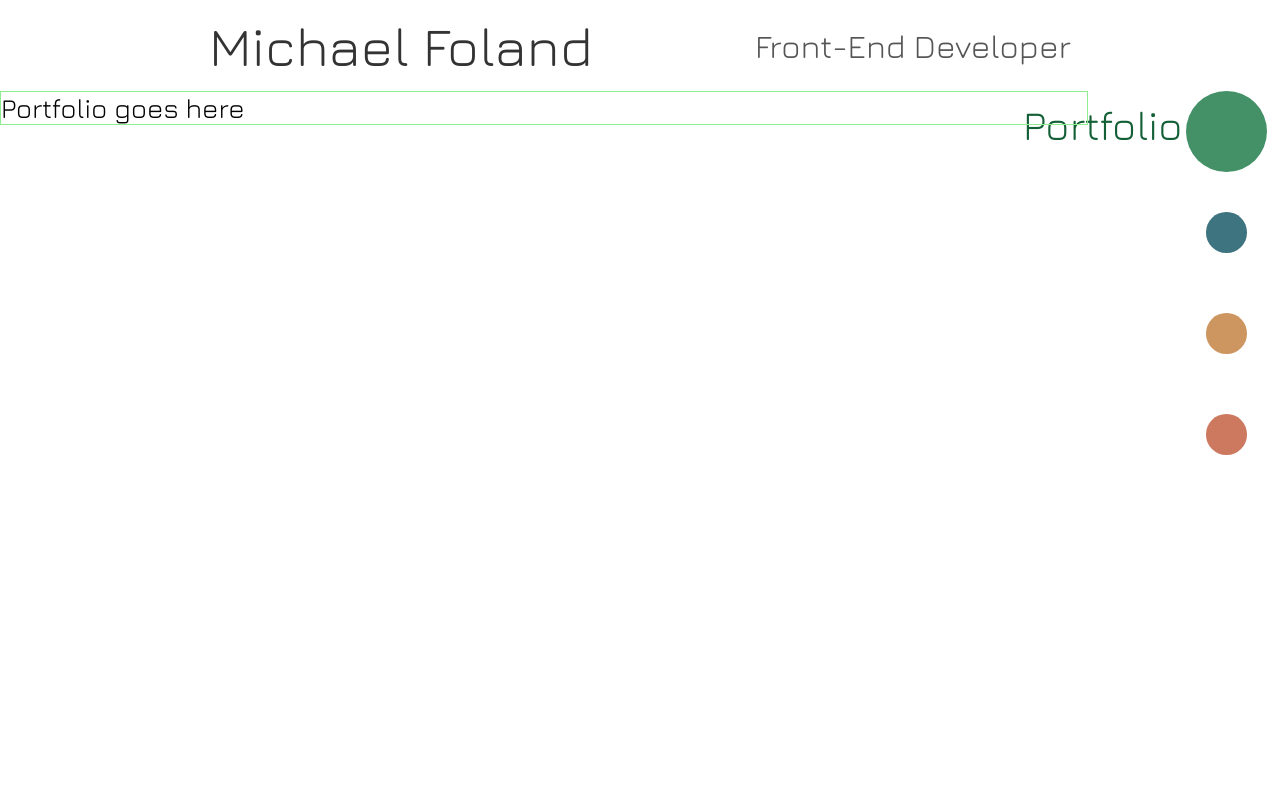
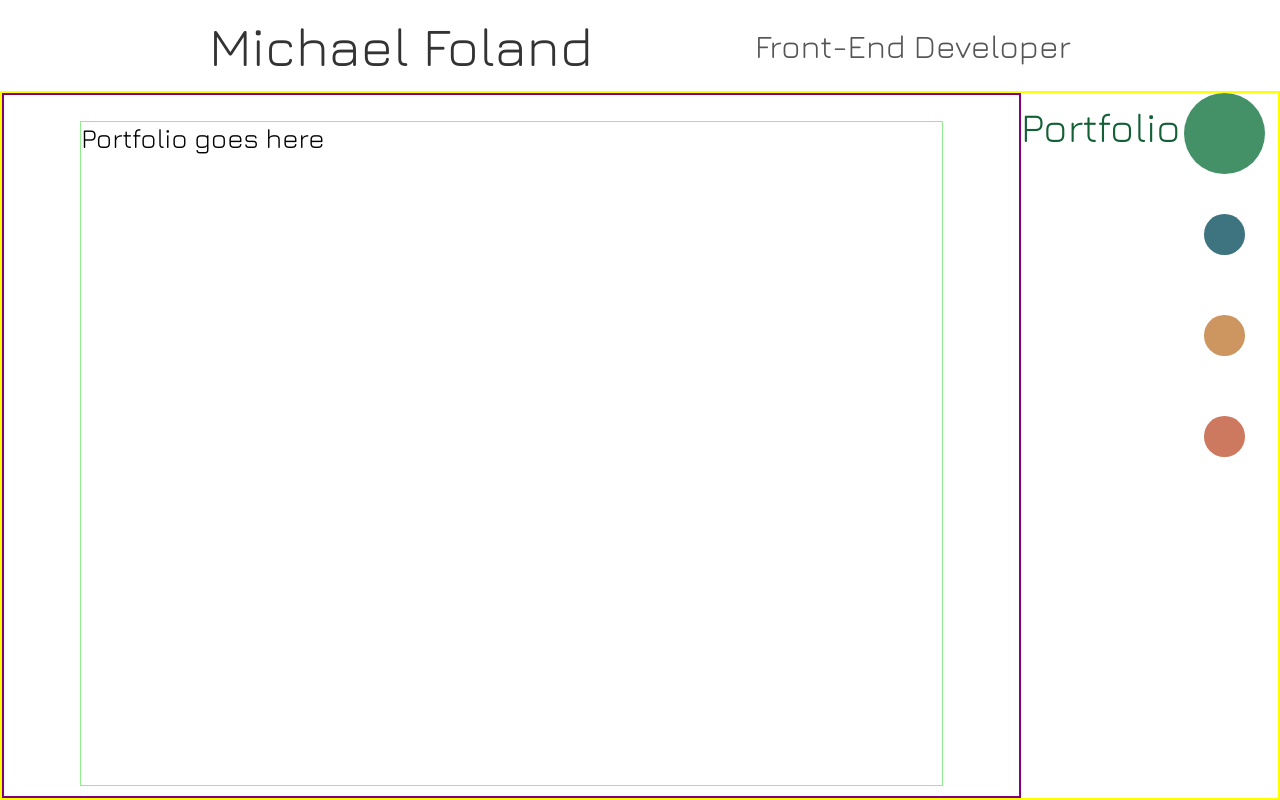
Before and after one commit to michaelfoland/portfolio, a website: page src/index.html in a window 1280 px wide. Both pictures are taken after a click on the button 559 px from the left and 364 px from the top of the page. Drawn offline with nearby package versions, Linux system fonts and the light colour scheme.

Commit message:
Change display of .main to get around webkit bug

```diff
--- a/src/css/content.css
+++ b/src/css/content.css
@@ -35,23 +35,34 @@
 === CONTENT-SECTION ===
 ==================== */
 
+.content-frame {
+  /* position: relative;
+  height: 100%; */
+  flex-grow: 1;
+}
+
 .content-section {
-  position: absolute; /* fixed? */
-  margin: 0 auto;
+  /* position: absolute; /* fixed? */
+  margin: 2.5% auto;
   opacity: 0;
   transform: scale(0);
   pointer-events: none; /* is this enough? */
+  height: 95%;
 }
 
 @media (max-width: 599px) and (orientation: portrait) {
   .content-section {
     width: 95%;
+    margin-left: 2.5%;
+    margin-right: 2.5%;
   }
 }
 
 @media (min-width: 600px), (orientation: landscape) {
   .content-section {
     width: 85%;
+    margin-left: 7.5%;
+    margin-right: 7.5%;
   }
 }
 
--- a/src/css/devborders.css
+++ b/src/css/devborders.css
@@ -41,7 +41,12 @@ header {
 
 */
 
-.content {
+.main {
+  border: solid 2px yellow;
+  box-sizing: border-box;
+}
+
+.content-frame {
   border: solid 2px purple;
   box-sizing: border-box;
 }
--- a/src/css/layout.css
+++ b/src/css/layout.css
@@ -17,6 +17,10 @@ main {
   overflow: hidden;
   position: relative;
   flex-grow: 1;
+  display: flex;
+  flex-direction: column;
+  justify-content: flex-start;
+  align-items: flex-start;
 }
 
 
--- a/src/css/motion.css
+++ b/src/css/motion.css
@@ -54,7 +54,7 @@
 .content-section {
   transition:
     opacity 1000ms 0ms ease,
-  transform 500ms 200ms linear;
+    transform 500ms 200ms linear;
 }
 
 /* it's rawls, going back to the 'original position', get it? */
```
